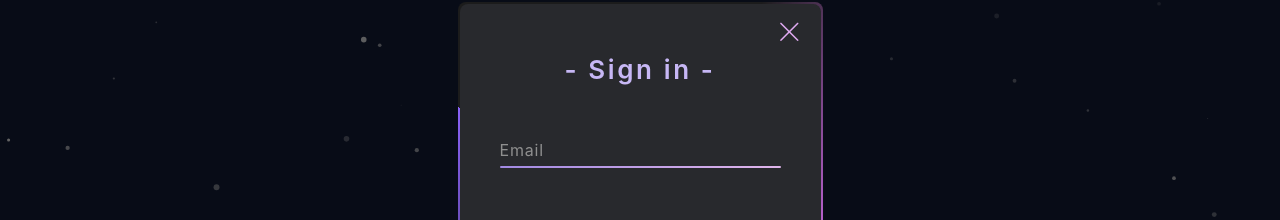
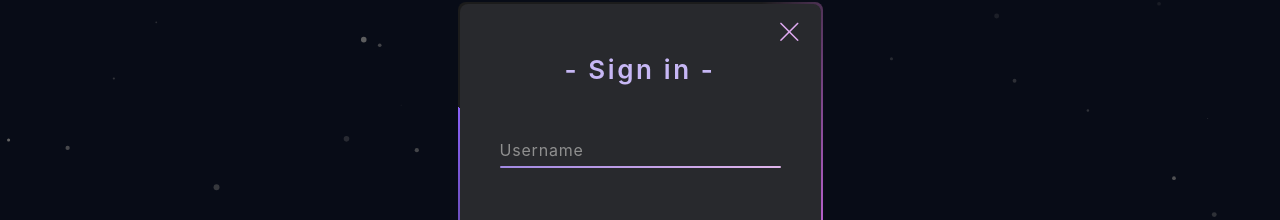
Before and after one commit to Havenzz/Rendering_the_sky, a Vue app: page /login in a window 1280 px wide. Shown: the part 188-408 px from the top of the page. Built offline with nearby package versions, Linux system fonts and the light colour scheme.

Commit message:
update files

```diff
--- a/src/http/index.ts
+++ b/src/http/index.ts
@@ -1,6 +1,7 @@
 import axios from 'axios';
 
-axios.defaults.baseURL = 'http://localhost:3000'
+axios.defaults.baseURL = 'http://localhost:3000';
+axios.defaults.withCredentials = true;
 
 export const MockUrl = axios.create({
     baseURL:'https://www.fastmock.site/mock/79cad79f260f92472890423eddf0c375/caretblog',
@@ -8,17 +9,26 @@ export const MockUrl = axios.create({
 })
 
 export const getArtcile = (articleData:any) => {
-    axios.get('/article',articleData).then(res => res.data)
+    axios.get('/articles',articleData).then(res => res.data)
 }
 
 export const addArtcile = (articleData:any) => {
-    axios.post('/article',{ params: articleData }).then(res => res.data)
+    axios.post('/articles',{ params: articleData }).then(res => res.data)
 }
 
 export const updateArtcile = (articleData:any) => {
-    axios.patch(`/article/${articleData.id}`,articleData).then(res => res.data)
+    axios.patch(`/articles/${articleData.id}`,articleData).then(res => res.data)
 }
 
 export const deleteArtcile = (articleDataId:any) => {
-    axios.post(`/article/${articleDataId}`).then(res => res.data)
+    axios.delete(`/articles/${articleDataId}`).then(res => res.data)
 }
+
+export interface userData{
+    username:string;
+    password:string;
+}
+
+export const login = (userData:userData) => {
+    return axios.post('/user/signin',userData)
+}
--- a/src/pages/Login.vue
+++ b/src/pages/Login.vue
@@ -3,19 +3,9 @@
         <div class="login">
             <div class="closeLogin" @click="closeLogin"><i class="iconfont">&#xeb6a;</i></div>
             <form-container title="- Sign in -" @form-submit="formSubmit">
-                <validate-input
-                label="Email"
-                v-model="userData.email"
-                :rules="emailRule"
-                required
-                ></validate-input>
-                <validate-input
-                label="Password"
-                v-model="userData.password"
-                :rules="passwordRule"
-                type="password"
-                required
-                ></validate-input>
+                <validate-input label="Username" v-model="userData.username" :rules="emailRule" required></validate-input>
+                <validate-input label="Password" v-model="userData.password" :rules="passwordRule" type="password"
+                    required></validate-input>
                 <div class="links">
                     <a href="#">Forgot Password ?</a>
                     <a href="#">(●'◡'●)</a>
@@ -30,65 +20,66 @@ import { defineComponent, Ref, reactive, onUnmounted } from 'vue';
 import background from '../components/background.vue';
 import formContainer from '../components/formContainer.vue';
 import validateInput, { rulesProp } from '../components/validateInput.vue';
-import { MockUrl } from '../http'
+import { login } from '../http'
 import { useStore } from 'vuex';
 import useCreateAndRemoveDOM from '../hook/useCreateAndRemoveDOM';
 interface userDataProp {
-    email:string;
-    password:string;
+    username: string;
+    password: string;
 }
 
 export default defineComponent({
-    components:{ background,formContainer,validateInput },
+    components: { background, formContainer, validateInput },
     setup() {
         //init
         useCreateAndRemoveDOM('back');
         const store = useStore();
         const closeLogin = () => {
-            store.commit('UPDATE_ISSHOWLOGIN',false)
+            store.commit('UPDATE_ISSHOWLOGIN', false)
         }
         document.body.style.overflow = 'hidden'
         //data
         const userData = reactive<userDataProp>({
-            email:'',
-            password:''
+            username: '',
+            password: ''
         })
-        const emailRule:rulesProp = [{
-            type:'require',
-            message:'邮箱为必填项'
-        },{
-            type:'email',
-            message:'请填写正确的邮箱'
+        const emailRule: rulesProp = [{
+            type: 'require',
+            message: '邮箱为必填项'
+        }, {
+            type: 'range',
+            message: '请输入正确的用户名',
+            maxLen: 14
         }]
-        const passwordRule:rulesProp = [{
-            type:'require',
-            message:'密码为必填项'
-        },{
-            type:'range',
-            message:'密码长度是6~18位',
-            minLen:6,
-            maxLen:18
+        const passwordRule: rulesProp = [{
+            type: 'require',
+            message: '密码为必填项'
+        }, {
+            type: 'range',
+            message: '密码长度为6 ~ 14位',
+            minLen: 6,
+            maxLen: 14
         }]
-        let timer:any;
-        const formSubmit = (isPassed:boolean,isLoading:Ref) => {
-            if(isPassed){
+        let timer: any;
+        const formSubmit = (isPassed: boolean, isLoading: Ref) => {
+            if (isPassed) {
                 isLoading.value = true;
-                if(timer){
+                if (timer) {
                     clearTimeout(timer);
                 }
-                timer = setTimeout(() => {
-                    MockUrl.post('/login',{
-                        email:userData.email,
-                        password:userData.password
-                    }).then(resp => {
-                        console.log(resp)
-                    }).catch(err => {
-                        console.log(err)
+                login({
+                    username: userData.username,
+                    password: userData.password
+                }).then(r => {
+                    const { data } = r.data
+                    store.commit('UPDATE_USERSTATE', data)
+                    closeLogin()
+                }).catch(e => {
+
                 }).finally(() => {
                     isLoading.value = false;
                 })
-                }, 2000);
-            }else{
+            } else {
                 console.log('error!!!')
             }
         }
@@ -105,10 +96,8 @@ export default defineComponent({
 </script>
 
 <style scoped>
-
-.login
-{
-    --width:365px;
+.login {
+    --width: 365px;
     position: absolute;
     width: var(--width);
     height: 420px;
@@ -117,8 +106,8 @@ export default defineComponent({
     overflow: hidden;
     color: #000;
 }
-.login::before
-{
+
+.login::before {
     content: '';
     z-index: 1;
     position: absolute;
@@ -127,11 +116,11 @@ export default defineComponent({
     width: var(--width);
     height: 420px;
     transform-origin: bottom right;
-	background: linear-gradient(0deg,transparent,#8b63fa,#f4f7d4);
+    background: linear-gradient(0deg, transparent, #8b63fa, #f4f7d4);
     animation: animate 6s linear infinite;
 }
-.login::after
-{
+
+.login::after {
     content: '';
     z-index: 1;
     position: absolute;
@@ -140,44 +129,45 @@ export default defineComponent({
     width: var(--width);
     height: 420px;
     transform-origin: bottom right;
-	background: linear-gradient(0deg,transparent,#e374ff,#fdfdf8);
+    background: linear-gradient(0deg, transparent, #e374ff, #fdfdf8);
     animation: animate 6s linear infinite;
     animation-delay: -3s;
 }
-@keyframes animate
-{
-	0%
-	{
+
+@keyframes animate {
+    0% {
         transform: rotate(0deg);
     }
-	100%
-	{
+
+    100% {
         transform: rotate(360deg);
     }
 }
-.links
-{
+
+.links {
     display: flex;
     justify-content: space-between;
     margin-top: 20px;
 }
-.links a
-{
+
+.links a {
     margin: 10px 0;
     font-size: 0.75em;
     color: #8f8f8f;
     text-decoration: beige;
 }
-.links a:hover{
+
+.links a:hover {
     color: #6c4fbd;
 }
-.links a:nth-child(2){
+
+.links a:nth-child(2) {
     color: #dfa9f0;
 }
 
 
 
-.closeLogin{
+.closeLogin {
     position: absolute;
     top: 15px;
     right: 15px;
@@ -189,7 +179,8 @@ export default defineComponent({
     color: #dfa9f0;
     line-height: 30px;
 }
-.closeLogin i{
+
+.closeLogin i {
     font-size: 24px;
     text-align: right;
 }
--- a/src/store/index.ts
+++ b/src/store/index.ts
@@ -4,7 +4,7 @@ import { MockUrl } from '../http';
 interface UserProps {
     isLogin: boolean;
     username: string;
-    email: string;
+    avatarURL: string;
 }
 
 export interface ItemProps {
@@ -31,7 +31,7 @@ const store = createStore<GlobalDataProps>({
         user: {
             isLogin: false,
             username: '',
-            email: '',
+            avatarURL: '',
         },
         project: [],
         isShowLogin: false,
@@ -49,8 +49,11 @@ const store = createStore<GlobalDataProps>({
         }
     },
     mutations: {
-        UPDATE_PROJECT(state,projectData) {
-            state.project = projectData;
+        UPDATE_USERSTATE(state,projectData) {
+            state.user = {
+                ...projectData,
+                isLogin:true
+            }
         },
         UPDATE_ISSHOWLOGIN(state,payload){
             state.isShowLogin = payload
```
Lines whose indentation alone changed are shown as unchanged.
